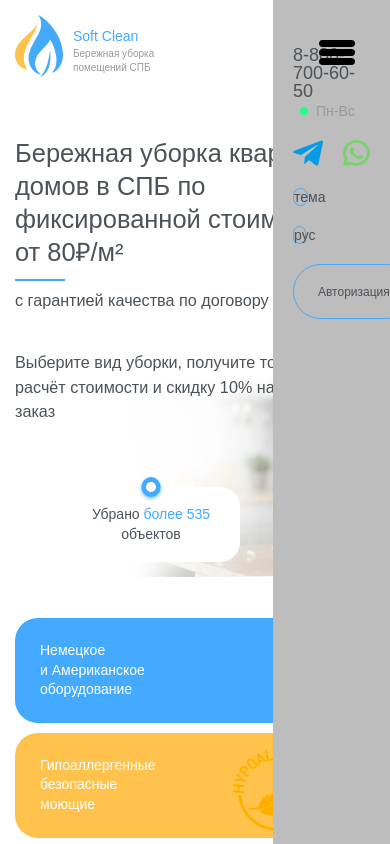
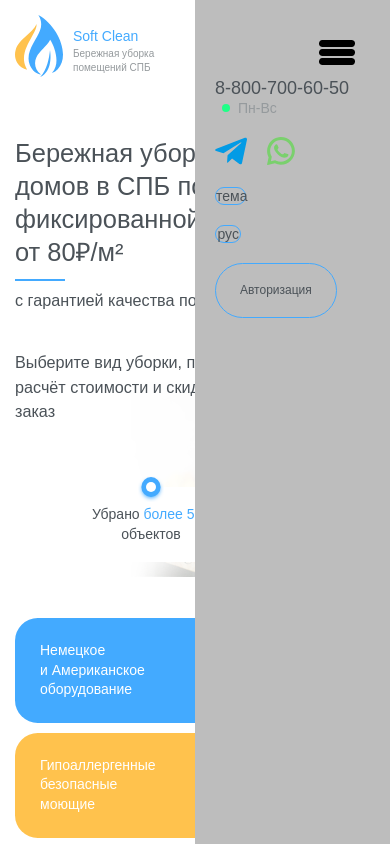
Before and after one commit to Forzq/kursachWeb, a plain HTML site: page index.html in a window 390 px wide. Both pictures are taken after a click on the picture 337 px from the left and 52 px from the top of the page. Shown: the top 844 px of the page. Drawn offline with Linux system fonts and the light colour scheme; a web font is replaced by a local one.

Commit message:
fix: fix burger pic

```diff
--- a/index.html
+++ b/index.html
@@ -59,7 +59,7 @@
     <p id="account"></p>
     <button class="header__button button" id="header__button button">Авторизация</button>
     <button class="header__button1 button" id="header__button1 button">Выйти</button>
-    <img class="burger" id="burgerID" src="/burger.png" alt="aa">
+    <img class="burger" id="burgerID" src="./img/burger.png" alt="aa">
   </div>
     <!-- dfs -->
     <div class="header__burger-menu">
--- a/style.css
+++ b/style.css
@@ -4221,7 +4221,32 @@ body.dark .our-works__swiper-slide{
   background-color: rgb(189, 189, 189);
   z-index: 15;
 }
-
+.btn123{
+  display: block;
+}
+.header__burger-menu.open{
+  display: block;
+  margin-left: 70%;
+}
+.header__burger-menu-content{
+margin-top: 22%;
+display: flex;
+flex-direction: column;
+gap: 20px;
+}
+
+@media (max-width:550px){
+  .header__burger-menu{
+    width: 50%;
+  }
+  .header__burger-menu.open{
+    display: block;
+    margin-left: 50%;
+  }
+  .header__burger-menu-content{
+    margin-top: 30%;
+  }
+}
 .header__burger-menu-content {
   padding: 20px;
 }
@@ -4273,16 +4298,3 @@ body.dark .our-works__swiper-slide{
     width: 20%;
   }
 }
-.btn123{
-  display: block;
-}
-.header__burger-menu.open{
-  display: block;
-  margin-left: 70%;
-}
-.header__burger-menu-content{
-  margin-top: 22%;
-display: flex;
-flex-direction: column;
-gap: 20px;
-}
```
Also changed, not shown: img/burger.png (renamed from burger.png).
